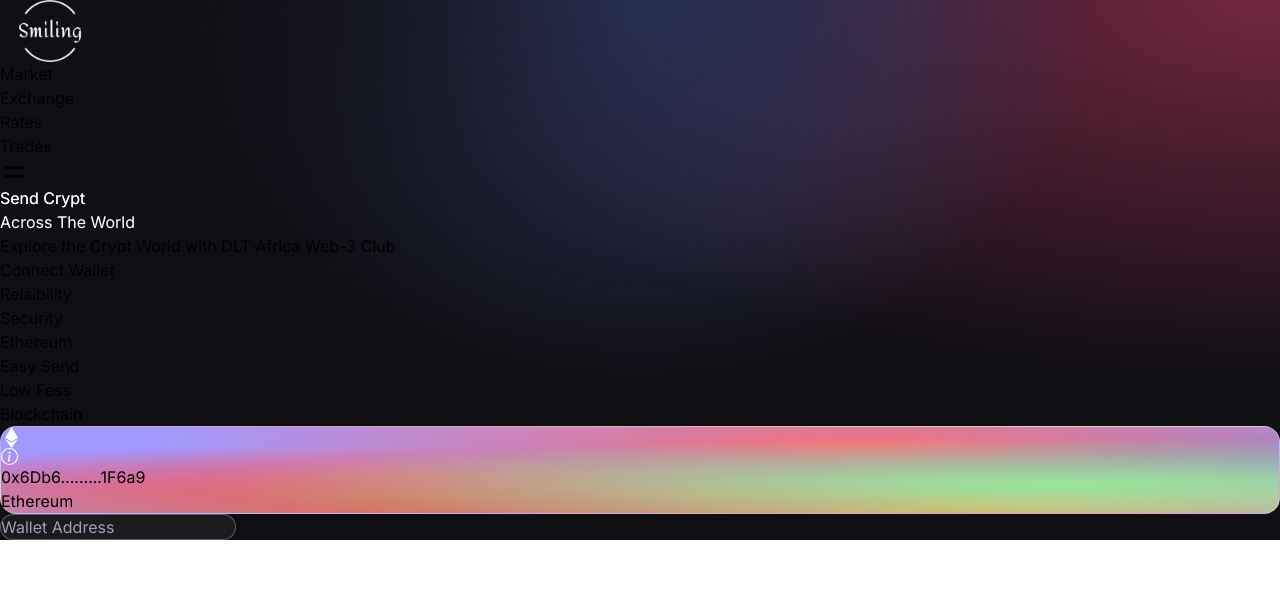
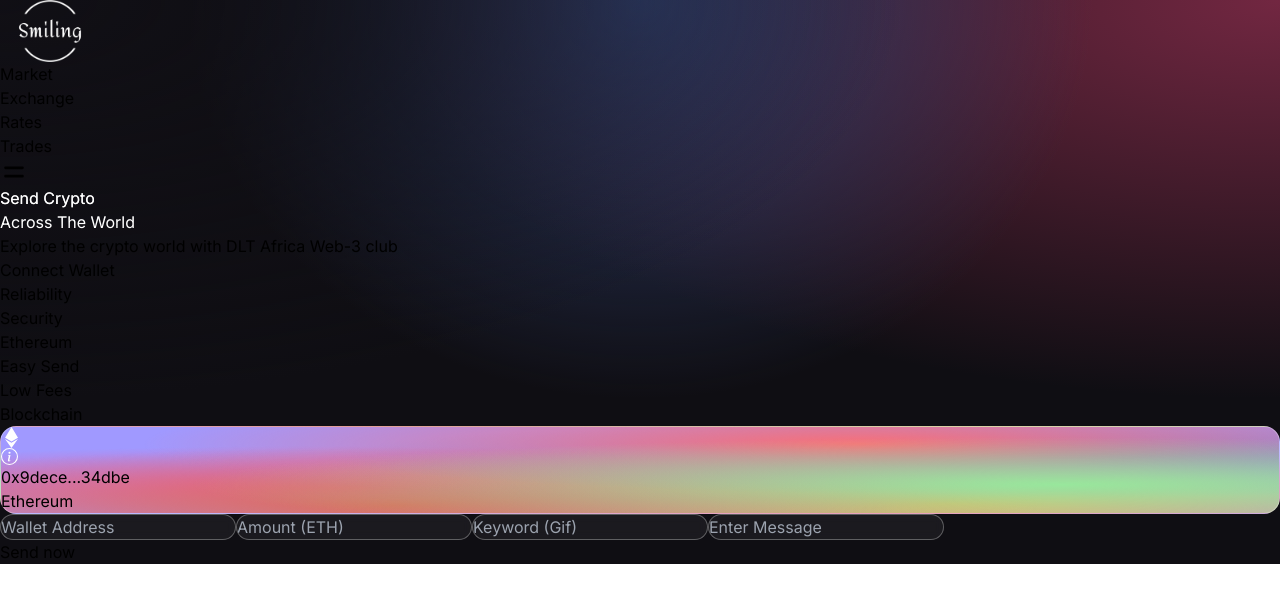
Before and after one commit to Smi-lin/Trans-Dapp, a Next.js app: page / in a window 1280 px wide. Shown: the top 602 px of the page. Built offline with nearby package versions, Linux system fonts and the light colour scheme.

Commit message:
first commit

```diff
--- a/src/components/Welcome.jsx
+++ b/src/components/Welcome.jsx
@@ -1,3 +1,4 @@
+"use client";
 import React from "react";
 import { SiEthereum } from "react-icons/si";
 import { BsInfoCircle } from "react-icons/bs";
@@ -5,13 +6,15 @@
 const commonStyles =
   "min-h-[70px] sm:px-0 px-2 sm:min-w-[120px] flex justify-center items-center border-[0.5px] border-gray-400 text-white";
 
+// const inputStyles = "my-2 w-full rounded-sm p-2 outline-none bg-transparent text-white border-none text-sm white-glassmorphism";
+
 const Input = ({ placeholder, name, type, value, handleChange }) => (
   <input
     placeholder={placeholder}
     type={type}
-    stop="0.001"
+    step="0.0001"
     value={value}
-    // onChange={(e) => handleChange(e, name)}
+    onChange={(e) => handleChange(e, name)}
     className="my-2 w-full rounded-sm p-2 outline-none bg-transparent text-white border-none text-sm white-glassmorphism"
   />
 );
@@ -19,29 +22,30 @@
 const Welcome = () => {
   return (
     <div className="flex w-full justify-center items-center">
-      <div className="flex mf:flex-row flex-col items-start justify-between md:p-20 py-12 px-4 ">
+      <div className="flex mf:flex-row flex-col items-start justify-between md:p-20 py-12 px-4">
         <div className="flex flex-1 justify-start flex-col mf:mr-10">
           <h1 className="text-3xl sm:text-5xl text-white text-gradient py-1">
-            Send Crypt <br /> Across The World
+            Send Crypto <br /> Across The World
           </h1>
-          <p className="text-left mt-5 text-white font-light md:w-9\12 w-11/12 text-base">
-            Explore the Crypt World with DLT Africa Web-3 Club
+          <p className="text-left mt-5 text-white font-light md:w-9/12 w-11/12 text-base">
+            Explore the crypto world with DLT Africa Web-3 club
           </p>
           <button className="flex flex-row justify-center items-center my-5 bg-[#2952e3] p-3 rounded-full cursor-pointer hover:bg-[#2546bd]">
             <p className="text-white text-base font-semibold">Connect Wallet</p>
           </button>
+
           <div className="grid sm:grid-cols-3 grid-cols-2 w-full mt-10">
-            <div className={`rounded-tl-2xl ${commonStyles}`}>Relaibility</div>
+            <div className={`rounded-tl-2xl ${commonStyles}`}>Reliability</div>
             <div className={` ${commonStyles}`}>Security</div>
             <div className={`rounded-tr-2xl ${commonStyles}`}>Ethereum</div>
             <div className={`rounded-bl-2xl ${commonStyles}`}>Easy Send</div>
-            <div className={` ${commonStyles}`}>Low Fess</div>
+            <div className={` ${commonStyles}`}>Low Fees</div>
             <div className={`rounded-br-2xl ${commonStyles}`}>Blockchain</div>
           </div>
         </div>
 
         <div className="flex flex-col flex-1 items-start justify-start w-full mf:mt-0 mt-10">
-          <div className="p-3 justify-end items-start flex-col rounded-xl h-40 sm:w-72 w-full my-5 eth-card white-glassmorphism">
+          <div className="p-3 justify-end items-start flex-col rounded-xl  h-40 sm:w-72 w-full my-5 eth-card white-glassmorphism">
             <div className="flex justify-between flex-col w-full h-full">
               <div className="flex justify-between items-start">
                 <div className="w-10 h-10 rounded-full border-2 border-white flex justify-center items-center">
@@ -49,11 +53,12 @@
                 </div>
                 <BsInfoCircle fontSize={17} color="#fff" />
               </div>
+
               <div>
-                <p className="text-black font-bold text-lg">
-                  0x6Db6.........1F6a9
+                <p className="text-black font-bold text-lg mb-1">
+                  0x9dece...34dbe
                 </p>
-                <p className="text-white font-semibold text-lg mt-1 ">
+                <p className="text-white font-semibold text-lg mt-1">
                   Ethereum
                 </p>
               </div>
@@ -63,10 +68,42 @@
           <div>
             <Input
               placeholder="Wallet Address"
-              name="Address To"
-              type="Text"
-              // handleChange={handleChange}
+              name="address To"
+              type="text"
+              handleChange={() => {}}
             />
+            <Input
+              placeholder="Amount (ETH)"
+              name="amount"
+              type="number"
+              handleChange={() => {}}
+            />
+            <Input
+              placeholder="Keyword (Gif)"
+              name="keyword"
+              type="text"
+              handleChange={() => {}}
+            />
+            <Input
+              placeholder="Enter Message"
+              name="message"
+              type="text"
+              handleChange={() => {}}
+            />
+
+            <div className="h-[1px] w-full bg-gray-400 my-2" />
+
+            {false ? (
+              <Loader />
+            ) : (
+              <button
+                type="button"
+                // onClick={handleSubmit}
+                className="text-white w-full mt-2 border-[1px] p-2 border-[#3d4f7c] hover:bg-[#3d4f7c] rounded-full cursor-pointer"
+              >
+                Send now
+              </button>
+            )}
           </div>
         </div>
       </div>
```
